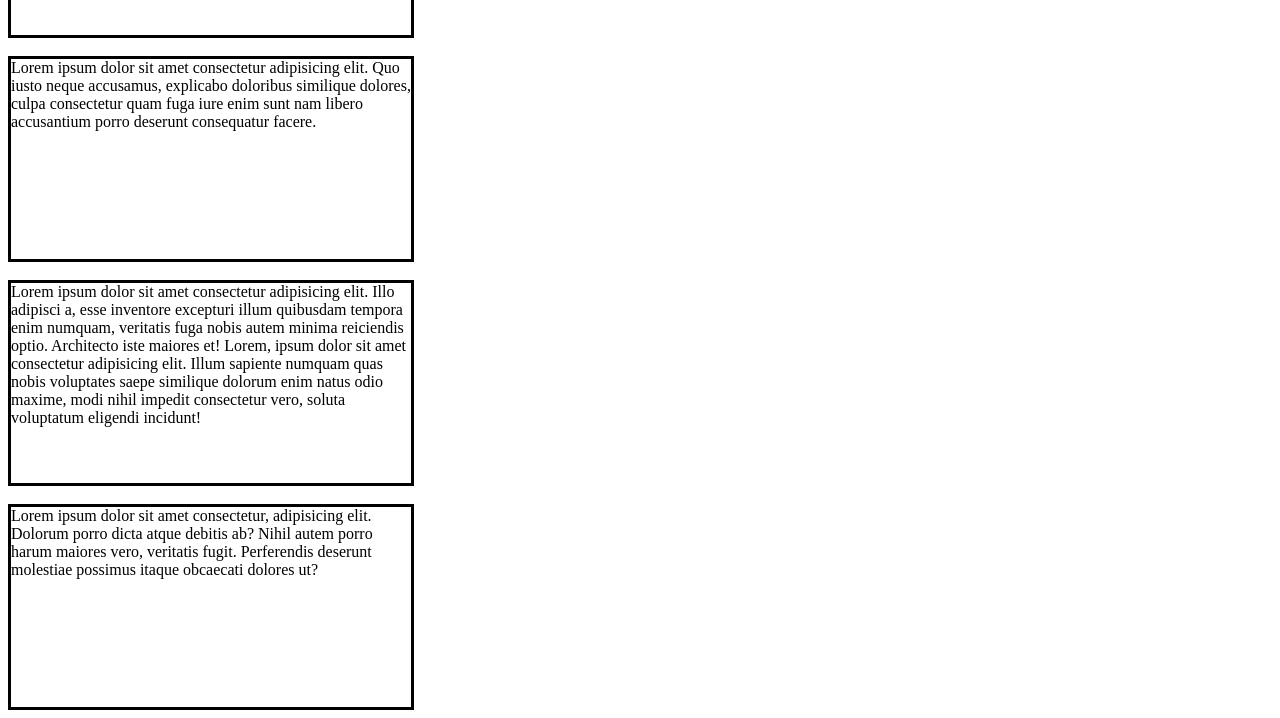
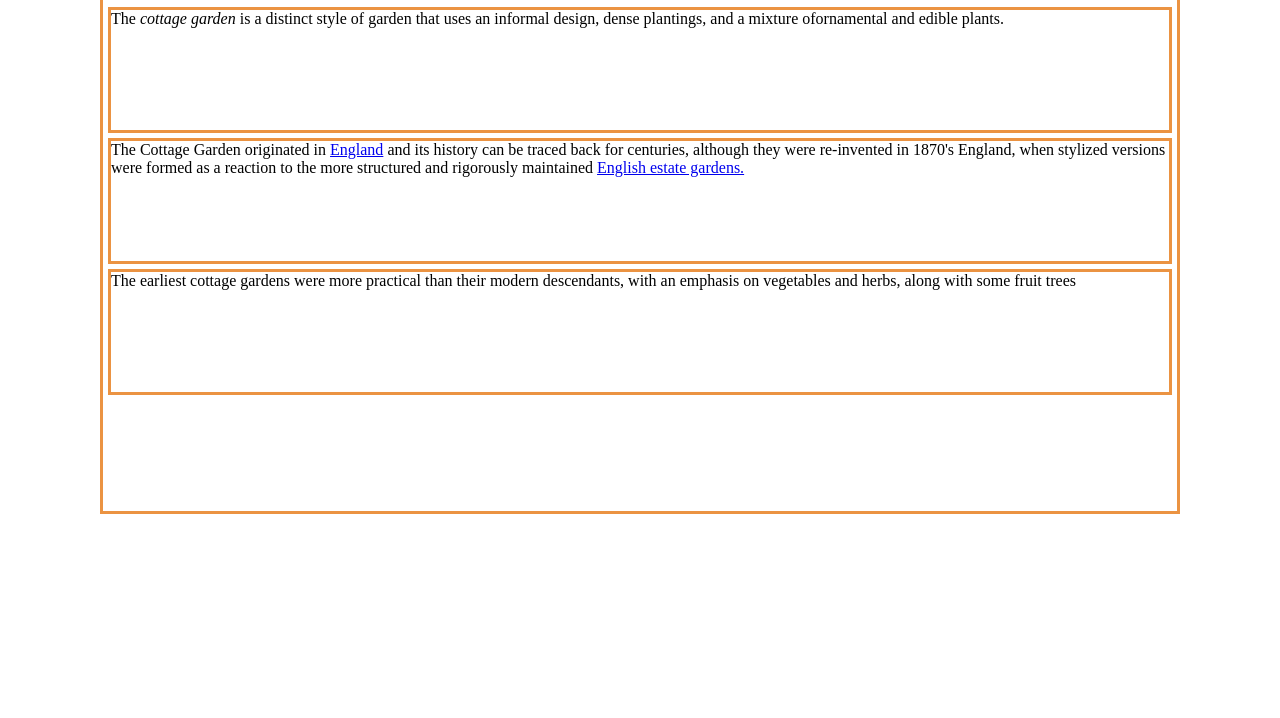
Before and after one commit to AracelisS/curso-html-css, a plain HTML site: page index.html in a window 1280 px wide. Shown: the part 176-894 px from the top of the page. After the commit the page ends 800 px from the top, so only its background shows below. Drawn offline with Linux system fonts and the light colour scheme.

Commit message:
tarea modificada

```diff
--- /dev/null
+++ b/estilos.css
@@ -0,0 +1,11 @@
+body {
+    border: #eb9342 solid;
+    height: 73ch;
+    margin: 100px   ;
+}
+
+p {
+    border: #eb9342 solid;
+    height: 15ch;
+    margin: 5px;
+}
--- a/index.html
+++ b/index.html
@@ -6,32 +6,19 @@
     <meta name="viewport" content="width=device-width, initial-scale=1.0">
     <meta http-equiv="X-UA-Compatible" content="ie=edge">
     <title>Document</title>
+    <link rel="stylesheet" href="./estilos.css">
 </head>
-<style>
+<body>
+    <h1>The Cottage Garden</h1>
 
-div {
-    border: solid;
-    height: 25ch;
-    width: 50ch
+   <p> The <i> cottage garden</i> is a distinct style of garden that uses an informal design, dense plantings, and a mixture ofornamental and edible plants.</p>
 
-    }
-    </style>
-<body>
-<div align="center">
-    <h1>The Cottage Garden</h1>
-</div>
-<br>
-<div>
-    Lorem ipsum dolor sit amet consectetur adipisicing elit. Quo iusto neque accusamus, explicabo doloribus similique dolores, culpa consectetur quam fuga iure enim sunt nam libero accusantium porro deserunt consequatur facere.
-</div>
-<br>
-<div>
-    Lorem ipsum dolor sit amet consectetur adipisicing elit. Illo adipisci a, esse inventore excepturi illum quibusdam tempora enim numquam, veritatis fuga nobis autem minima reiciendis optio. Architecto iste maiores et!
-    Lorem, ipsum dolor sit amet consectetur adipisicing elit. Illum sapiente numquam quas nobis voluptates saepe similique dolorum enim natus odio maxime, modi nihil impedit consectetur vero, soluta voluptatum eligendi incidunt!
-</div>
-<br>
-<div>
-    Lorem ipsum dolor sit amet consectetur, adipisicing elit. Dolorum porro dicta atque debitis ab? Nihil autem porro harum maiores vero, veritatis fugit. Perferendis deserunt molestiae possimus itaque obcaecati dolores ut?
-</div>
+   <p> The Cottage Garden originated in <a href="#">England</a> and its history can be traced back for centuries, although
+    they were re-invented in 1870's England, when stylized versions were formed as a reaction to the more structured and
+    rigorously maintained <a href="#">English estate gardens.</a></p>
+
+  <p> The earliest cottage gardens were more practical than their modern descendants, with an emphasis on vegetables and
+   herbs, along with some fruit trees</p>
+
 </body>
 </html>
```
